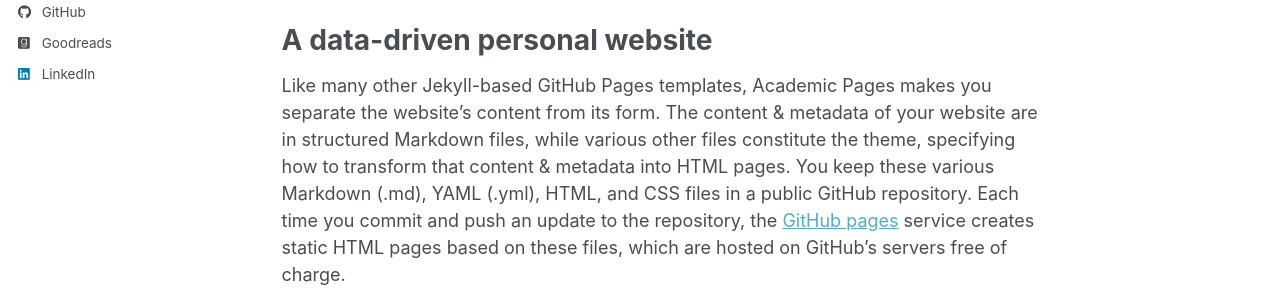
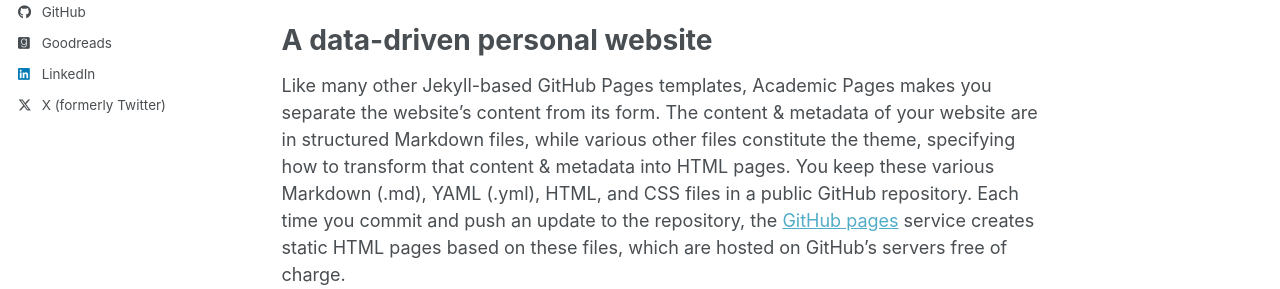
Before and after one commit to MiquelGuiot/MiquelGuiot.github.io, a Jekyll site: the page built from _pages/about.md, in a window 1280 px wide. Shown: the part 464-753 px from the top of the page. Built offline with Jekyll 4.4.1, drawn with Linux system fonts in a browser that asks for light colours; some web fonts are replaced; a script bundle is joined from its source files by our own code; library files that are not in the unit come from our copies.

Commit message:
Update _config.yml

```diff
--- a/_config.yml
+++ b/_config.yml
@@ -74,7 +74,7 @@
   steam            : # Username
   telegram         : # URL
   tumblr           : # Username
-  twitter          : # MGuiotC
+  twitter          : "MGuiotC"
   vine             : # Username
   weibo            : # Username
   wikipedia        : # Username
```
